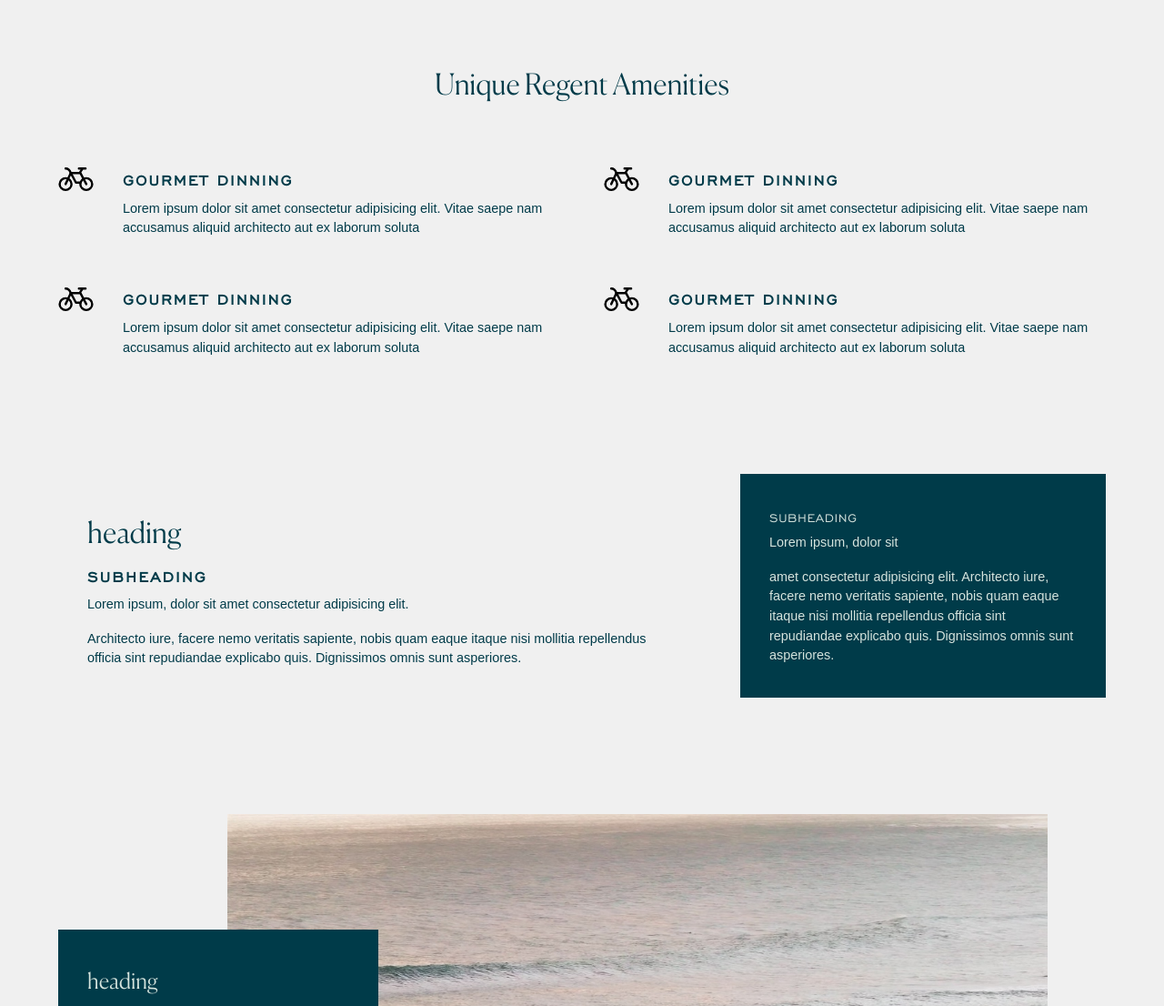
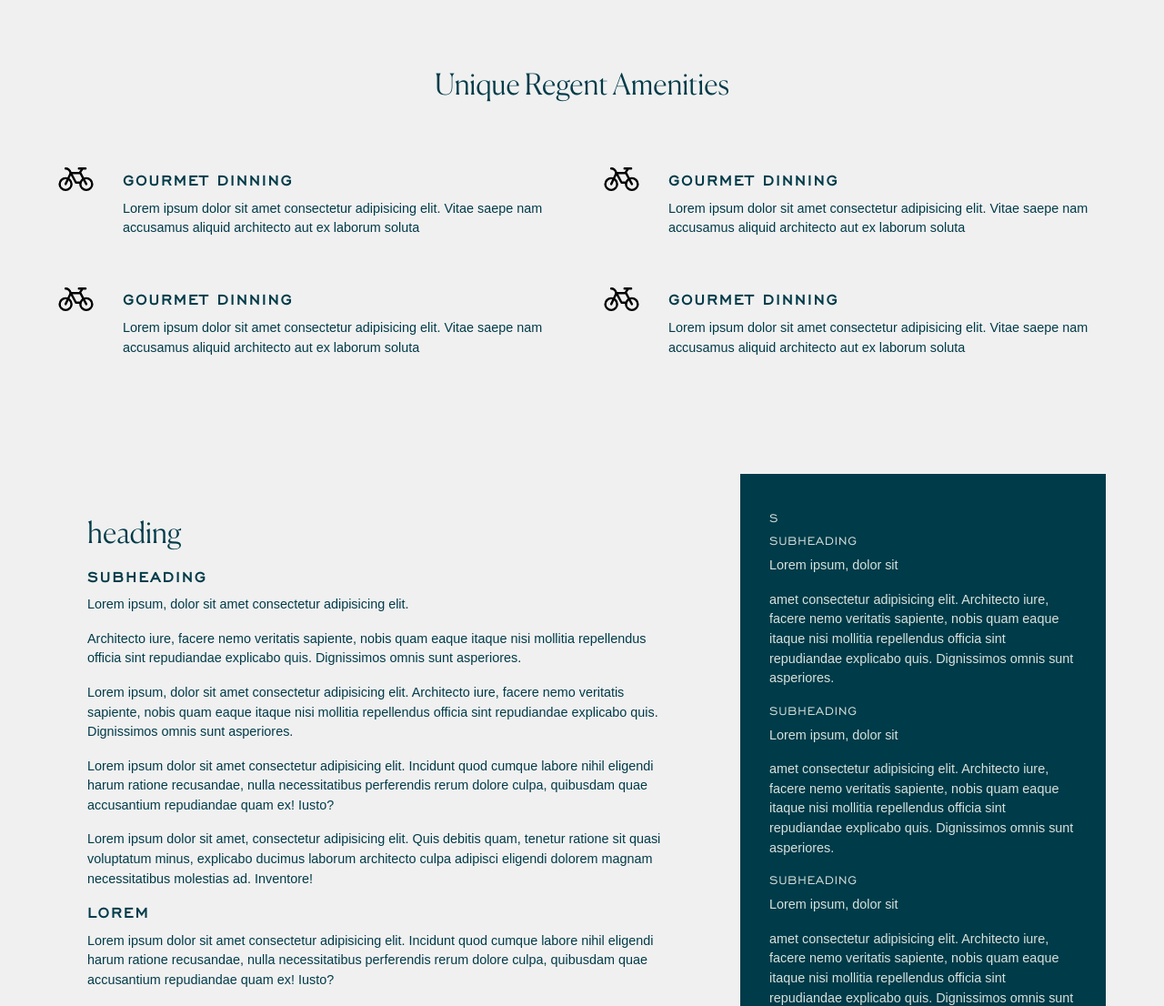
Before and after one commit to TheInstituteOfCode/rbc, a Jekyll site: the page built from extra-block.html, in a window 1280 px wide, cut to the strip 814-1920 px from the top of the page. Shown: the whole strip at 91% size. Built offline with Jekyll 4.4.1, drawn with Linux system fonts in a browser that asks for light colours; some web fonts are replaced; some of the changed text lies outside the part shown.

Commit message:
Updated 1 file via CloudCannon.

```diff
--- a/extra-block.html
+++ b/extra-block.html
@@ -3,8 +3,7 @@
 blocks:
     -
         _id: banner-video
-        block-content-html: >-
-            <img src="/uploads/bali-canggu.svg" class="w-4/5 sm:w-1/2 mx-auto">
+        block-content-html: <img src="/uploads/bali-canggu.svg" class="w-4/5 sm:w-1/2 mx-auto">
         videos:
             -
                 video_path: /uploads/test-50k-kbs-wave-hb.mp4
@@ -14,63 +13,143 @@
         autoplay: true
         text-alignment: center
         vert-alignment: middle
-        overlay-opacity: 0.2
+        overlay-opacity: 0.5op
         min-height: 90vh
         color-scheme: dark
-    -   _id: grid-simple-2-col-icon
+    -
+        _id: grid-simple-2-col-icon
         heading: Unique Regent Amenities
         grid:
-            - heading: Gourmet dinning
+            -
+                heading: Gourmet dinning
                 icon: /uploads/bicycle.svg
-              description: Lorem ipsum dolor sit amet consectetur adipisicing elit. Vitae saepe nam accusamus aliquid architecto aut ex laborum soluta
-            - heading: Gourmet dinning
+                description: >-
+                    Lorem ipsum dolor sit amet consectetur adipisicing elit.
+                    Vitae saepe nam accusamus aliquid architecto aut ex laborum
+                    soluta
+            -
+                heading: Gourmet dinning
                 icon: /uploads/bicycle.svg
-              description: Lorem ipsum dolor sit amet consectetur adipisicing elit. Vitae saepe nam accusamus aliquid architecto aut ex laborum soluta
-            - heading: Gourmet dinning
+                description: >-
+                    Lorem ipsum dolor sit amet consectetur adipisicing elit.
+                    Vitae saepe nam accusamus aliquid architecto aut ex laborum
+                    soluta
+            -
+                heading: Gourmet dinning
                 icon: /uploads/bicycle.svg
-              description: Lorem ipsum dolor sit amet consectetur adipisicing elit. Vitae saepe nam accusamus aliquid architecto aut ex laborum soluta
-            - heading: Gourmet dinning
+                description: >-
+                    Lorem ipsum dolor sit amet consectetur adipisicing elit.
+                    Vitae saepe nam accusamus aliquid architecto aut ex laborum
+                    soluta
+            -
+                heading: Gourmet dinning
                 icon: /uploads/bicycle.svg
-              description: Lorem ipsum dolor sit amet consectetur adipisicing elit. Vitae saepe nam accusamus aliquid architecto aut ex laborum soluta
+                description: >-
+                    Lorem ipsum dolor sit amet consectetur adipisicing elit.
+                    Vitae saepe nam accusamus aliquid architecto aut ex laborum
+                    soluta
         color-scheme: base
-    -   _id: grid-simple-2-col-text
-        heading: Unique Regent Amenities
+    -
+        _id: grid-simple-2-col-text
+        heading:
         left-column:
-            block-content-html: <h2 class="large-heading">heading</h2><h3 class="sub-heading">subheading</h3><p>Lorem ipsum, dolor sit amet consectetur adipisicing elit.</p><p> Architecto iure, facere nemo veritatis sapiente, nobis quam eaque itaque nisi mollitia repellendus officia sint repudiandae explicabo quis. Dignissimos omnis sunt asperiores.</p>
+            block-content-html: >-
+                <h2 class="large-heading">heading</h2><h3
+                class="sub-heading">subheading</h3><p>Lorem ipsum, dolor sit
+                amet consectetur adipisicing elit.</p><p> Architecto iure,
+                facere nemo veritatis sapiente, nobis quam eaque itaque nisi
+                mollitia repellendus officia sint repudiandae explicabo quis.
+                Dignissimos omnis sunt asperiores.</p><p></p><h3></h3><p>Lorem
+                ipsum, dolor sit amet consectetur adipisicing elit. Architecto
+                iure, facere nemo veritatis sapiente, nobis quam eaque itaque
+                nisi mollitia repellendus officia sint repudiandae explicabo
+                quis. Dignissimos omnis sunt asperiores.</p><p>Lorem ipsum dolor
+                sit amet consectetur adipisicing elit. Incidunt quod cumque
+                labore nihil eligendi harum ratione recusandae, nulla
+                necessitatibus perferendis rerum dolore culpa, quibusdam quae
+                accusantium repudiandae quam ex! Iusto?</p><p>Lorem ipsum dolor
+                sit amet, consectetur adipisicing elit. Quis debitis quam,
+                tenetur ratione sit quasi voluptatum minus, explicabo ducimus
+                laborum architecto culpa adipisci eligendi dolorem magnam
+                necessitatibus molestias ad. Inventore!</p><h3
+                class="sub-heading">lorem</h3><p>Lorem ipsum dolor sit amet
+                consectetur adipisicing elit. Incidunt quod cumque labore nihil
+                eligendi harum ratione recusandae, nulla necessitatibus
+                perferendis rerum dolore culpa, quibusdam quae accusantium
+                repudiandae quam ex! Iusto?</p><p>Lorem ipsum dolor sit amet,
+                consectetur adipisicing elit. Quis debitis quam, tenetur ratione
+                sit quasi voluptatum minus, explicabo ducimus laborum architecto
+                culpa adipisci eligendi dolorem magnam necessitatibus molestias
+                ad. Inventore!</p><p><a href="#">read more</a></p>
             color-scheme: base
         right-column:
-            block-content-html: <h3>subheading</h3><p>Lorem ipsum, dolor sit</p><p> amet consectetur adipisicing elit. Architecto iure, facere nemo veritatis sapiente, nobis quam eaque itaque nisi mollitia repellendus officia sint repudiandae explicabo quis. Dignissimos omnis sunt asperiores.</p>
+            block-content-html: >-
+                <h3>s</h3><h3>subheading</h3><p>Lorem ipsum, dolor
+                sit</p><p>amet consectetur adipisicing elit. Architecto iure,
+                facere nemo veritatis sapiente, nobis quam eaque itaque nisi
+                mollitia repellendus officia sint repudiandae explicabo quis.
+                Dignissimos omnis sunt
+                asperiores.</p><h3>subheading</h3><p>Lorem ipsum, dolor
+                sit</p><p>amet consectetur adipisicing elit. Architecto iure,
+                facere nemo veritatis sapiente, nobis quam eaque itaque nisi
+                mollitia repellendus officia sint repudiandae explicabo quis.
+                Dignissimos omnis sunt
+                asperiores.</p><h3>subheading</h3><p>Lorem ipsum, dolor
+                sit</p><p>amet consectetur adipisicing elit. Architecto iure,
+                facere nemo veritatis sapiente, nobis quam eaque itaque nisi
+                mollitia repellendus officia sint repudiandae explicabo quis.
+                Dignissimos omnis sunt asperiores.<br />ubheading</p><p>Lorem
+                ipsum, dolor sit</p><p> amet consectetur adipisicing elit.
+                Architecto iure, facere nemo veritatis sapiente, nobis quam
+                eaque itaque nisi mollitia repellendus officia sint repudiandae
+                explicabo quis. Dignissimos omnis sunt asperiores.</p>
             color-scheme: dark
         color-scheme: base
-    -   _id: grid-simple-2-col-overlap
+    -
+        _id: grid-simple-2-col-overlap
         text-column:
-            block-content-html: <h2>heading</h2><h3>subheading</h3><p>Lorem ipsum, dolor sit amet consectetur adipisicing elit. Architecto iure, facere nemo veritatis sapiente, nobis quam eaque itaque nisi mollitia repellendus officia sint repudiandae explicabo quis. Dignissimos omnis sunt asperiores.</p>
+            block-content-html: <h2>heading</h2><h3>subheading</h3>
             color-scheme: dark
         image: /uploads/videos/ocean-cover.jpg
         image-alt: ocean cover
         desktop-image-position: right
-
         color-scheme: base
-    -   _id: experience-grid
+    -
+        _id: experience-grid
         grid:
-            - heading: Sea experience
-              description: Lorem ipsum dolor sit amet consectetur, adipisicing elit. Quo labore tenetur maxime quos error harum odit laudantium beatae, itaque culpa fugiat sed magnam modi. Incidunt error accusantium culpa quod officia.
+            -
+                heading: Sea experience
+                description: >-
+                    Lorem ipsum dolor sit amet consectetur, adipisicing elit.
+                    Quo labore tenetur maxime quos error harum odit laudantium
+                    beatae, itaque culpa fugiat sed magnam modi. Incidunt error
+                    accusantium culpa quod officia.
                 image: /uploads/videos/ocean-cover.jpg
                 image-alt: ocean cover
                 button:
                     text: view more
                     link: '#'
                     external-Link: false
-            - heading: Sea experience
-              description: Lorem ipsum dolor sit amet consectetur, adipisicing elit. Quo labore tenetur maxime quos error harum odit laudantium beatae, itaque culpa fugiat sed magnam modi. Incidunt error accusantium culpa quod officia.
+            -
+                heading: Sea experience
+                description: >-
+                    Lorem ipsum dolor sit amet consectetur, adipisicing elit.
+                    Quo labore tenetur maxime quos error harum odit laudantium
+                    beatae, itaque culpa fugiat sed magnam modi. Incidunt error
+                    accusantium culpa quod officia.
                 image: /uploads/videos/ocean-cover.jpg
                 image-alt: ocean cover
                 button:
                     text: view more
                     link: '#'
                     external-Link: false
-            - heading: Sea experience
-              description: Lorem ipsum dolor sit amet consectetur, adipisicing elit. Quo labore tenetur maxime quos error harum odit laudantium beatae, itaque culpa fugiat sed magnam modi. Incidunt error accusantium culpa quod officia.
+            -
+                heading: Sea experience
+                description: >-
+                    Lorem ipsum dolor sit amet consectetur, adipisicing elit.
+                    Quo labore tenetur maxime quos error harum odit laudantium
+                    beatae, itaque culpa fugiat sed magnam modi. Incidunt error
+                    accusantium culpa quod officia.
                 image: /uploads/videos/ocean-cover.jpg
                 image-alt: ocean cover
                 button:
@@ -80,12 +159,19 @@
         text-styles:
             vert-alignment: middle
         color-scheme: base
-    -   _id: contact
+    -
+        _id: contact
         text-alignment: center
         color-scheme: highlight
+        max-width: 660px
+        form-max-width: 900px
 seo:
     title: Regent Website Proposal | Kelapa Creative
-    description: Website Proposal by Kelapa Creative for Regent Bali Canggu, with a strong understanding of both the Regent brand & the resort itself, we bring a depth of knowledge that allows us to thoughtfully create a digital experience that captivates and enchants.
+    description: >-
+        Website Proposal by Kelapa Creative for Regent Bali Canggu, with a
+        strong understanding of both the Regent brand & the resort itself, we
+        bring a depth of knowledge that allows us to thoughtfully create a
+        digital experience that captivates and enchants.
     image:
     favicon:
     index: true
```
Lines whose indentation alone changed are shown as unchanged.
